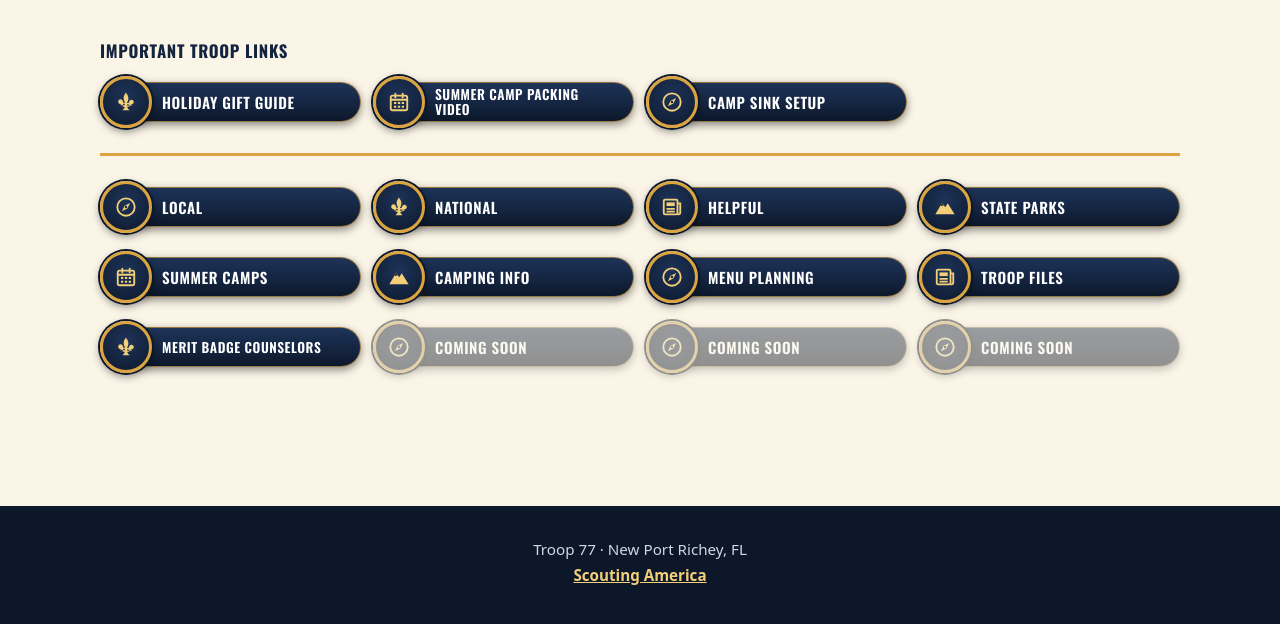
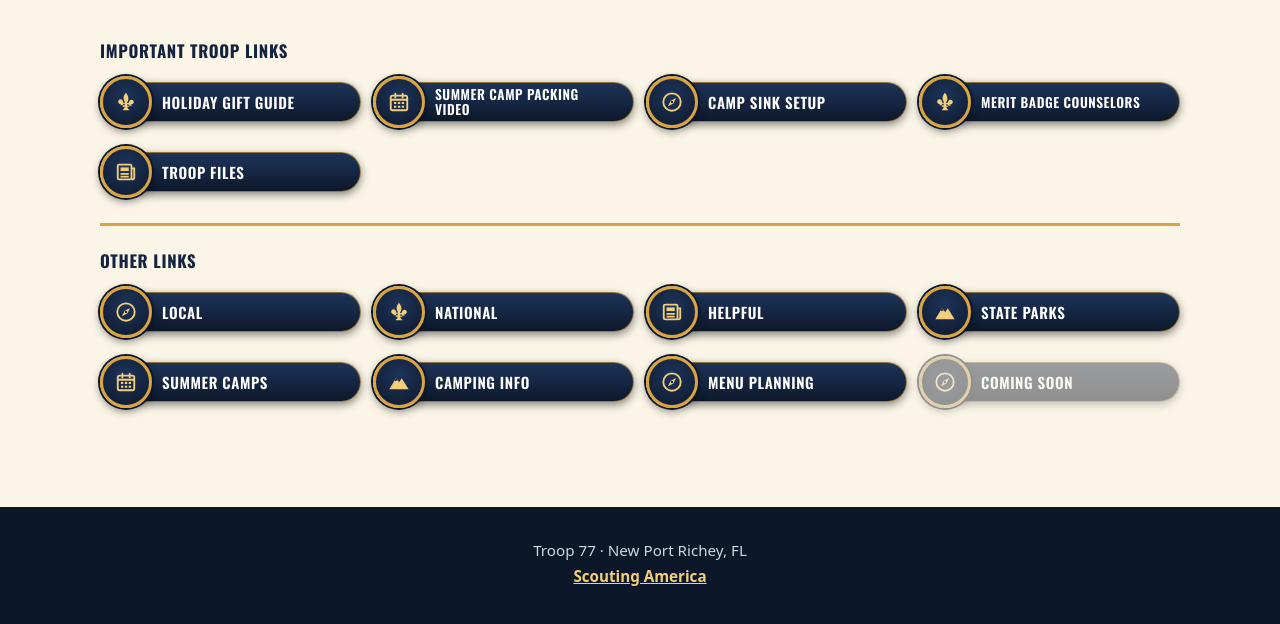
Before and after one commit to BSATroop77/troop77-website, a plain HTML site: page resources.html in a window 1280 px wide. Shown: the part 174-798 px from the top of the page. Drawn offline with nearby package versions, Linux system fonts and the light colour scheme.

Commit message:
Resources: move Merit Badge Counselors and Troop Files to top, label Other Links

```diff
--- a/css/style.css
+++ b/css/style.css
@@ -903,3 +903,4 @@ a.resource-card:hover,a.resource-card:focus-visible{border-top-color:var(--gold-
 .shop-pdf-frame iframe{height:auto;aspect-ratio:8.5/11.4}
 @media (max-width:600px){.shop-pdf-frame iframe{height:auto}}
 .ks-video .shop-video-frame{width:100%;max-width:560px;margin-left:auto;margin-right:auto}
+.resources-index .history-nav + .res-section-head{margin-top:22px;padding-top:22px;border-top:3px solid var(--gold)}
--- a/resources.html
+++ b/resources.html
@@ -54,7 +54,10 @@
         <a class="gold-btn" href="shopping-list.html"><i class="ico"><svg><use href="#i-fleur"/></svg></i><span>Holiday Gift Guide</span></a>
         <a class="gold-btn" href="packing-video.html"><i class="ico"><svg><use href="#i-cal"/></svg></i><span class="is-long">Summer Camp Packing Video</span></a>
         <a class="gold-btn" href="kitchen-sink.html"><i class="ico"><svg><use href="#i-compass"/></svg></i><span>Camp Sink Setup</span></a>
+        <a class="gold-btn" href="resources-merit-badges.html"><i class="ico"><svg><use href="#i-fleur"/></svg></i><span class="is-long">Merit Badge Counselors</span></a>
+        <a class="gold-btn" href="resources-troop-files.html"><i class="ico"><svg><use href="#i-news"/></svg></i><span>Troop Files</span></a>
       </nav>
+      <h2 class="res-section-head">Other Links</h2>
       <nav class="history-nav" aria-label="Resource categories">
         <a class="gold-btn" href="resources-local.html"><i class="ico"><svg><use href="#i-compass"/></svg></i><span>Local</span></a>
         <a class="gold-btn" href="resources-national.html"><i class="ico"><svg><use href="#i-fleur"/></svg></i><span>National</span></a>
@@ -63,10 +66,6 @@
         <a class="gold-btn" href="resources-summer-camps.html"><i class="ico"><svg><use href="#i-cal"/></svg></i><span>Summer Camps</span></a>
         <a class="gold-btn" href="resources-camping-info.html"><i class="ico"><svg><use href="#i-mtn"/></svg></i><span>Camping Info</span></a>
         <a class="gold-btn" href="resources-menu-planning.html"><i class="ico"><svg><use href="#i-compass"/></svg></i><span>Menu Planning</span></a>
-        <a class="gold-btn" href="resources-troop-files.html"><i class="ico"><svg><use href="#i-news"/></svg></i><span>Troop Files</span></a>
-        <a class="gold-btn" href="resources-merit-badges.html"><i class="ico"><svg><use href="#i-fleur"/></svg></i><span class="is-long">Merit Badge Counselors</span></a>
-        <span class="gold-btn is-disabled" aria-disabled="true"><i class="ico"><svg><use href="#i-compass"/></svg></i><span>Coming Soon</span></span>
-        <span class="gold-btn is-disabled" aria-disabled="true"><i class="ico"><svg><use href="#i-compass"/></svg></i><span>Coming Soon</span></span>
         <span class="gold-btn is-disabled" aria-disabled="true"><i class="ico"><svg><use href="#i-compass"/></svg></i><span>Coming Soon</span></span>
       </nav>
     </div>
```
